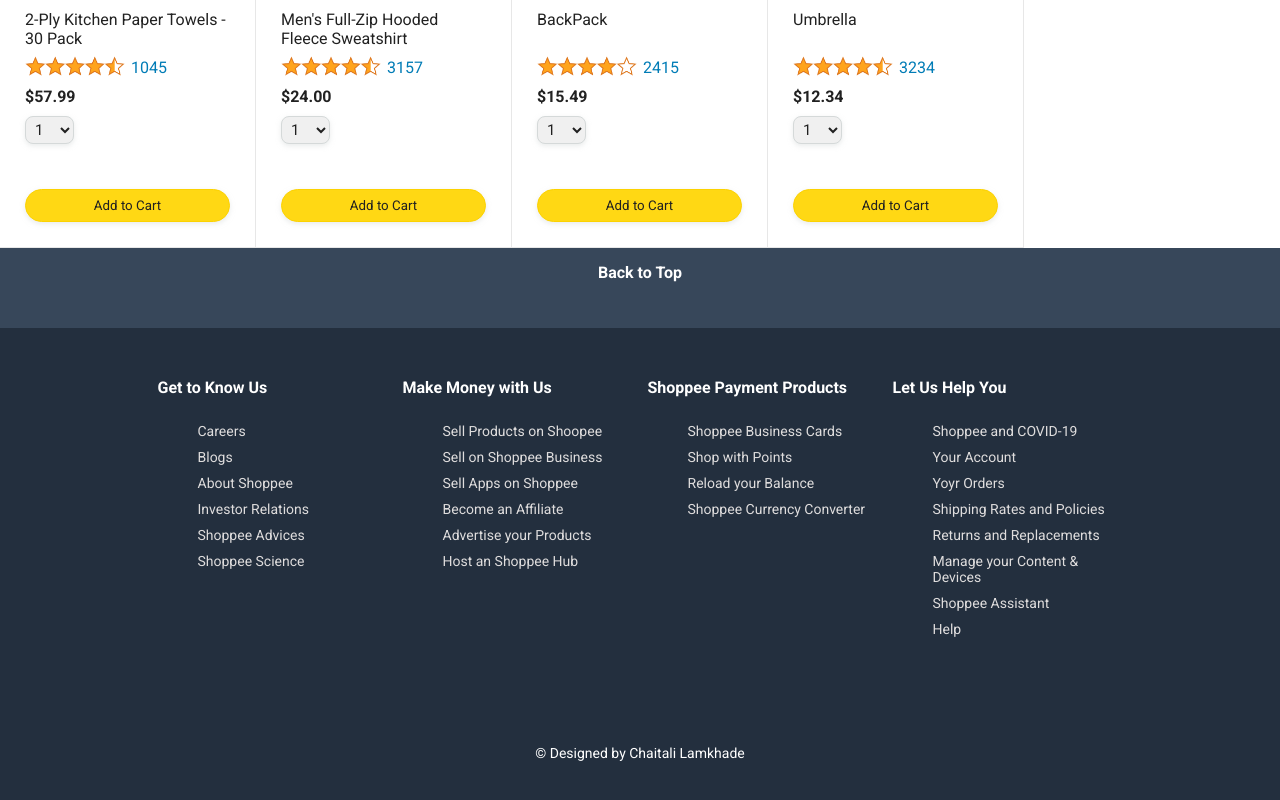
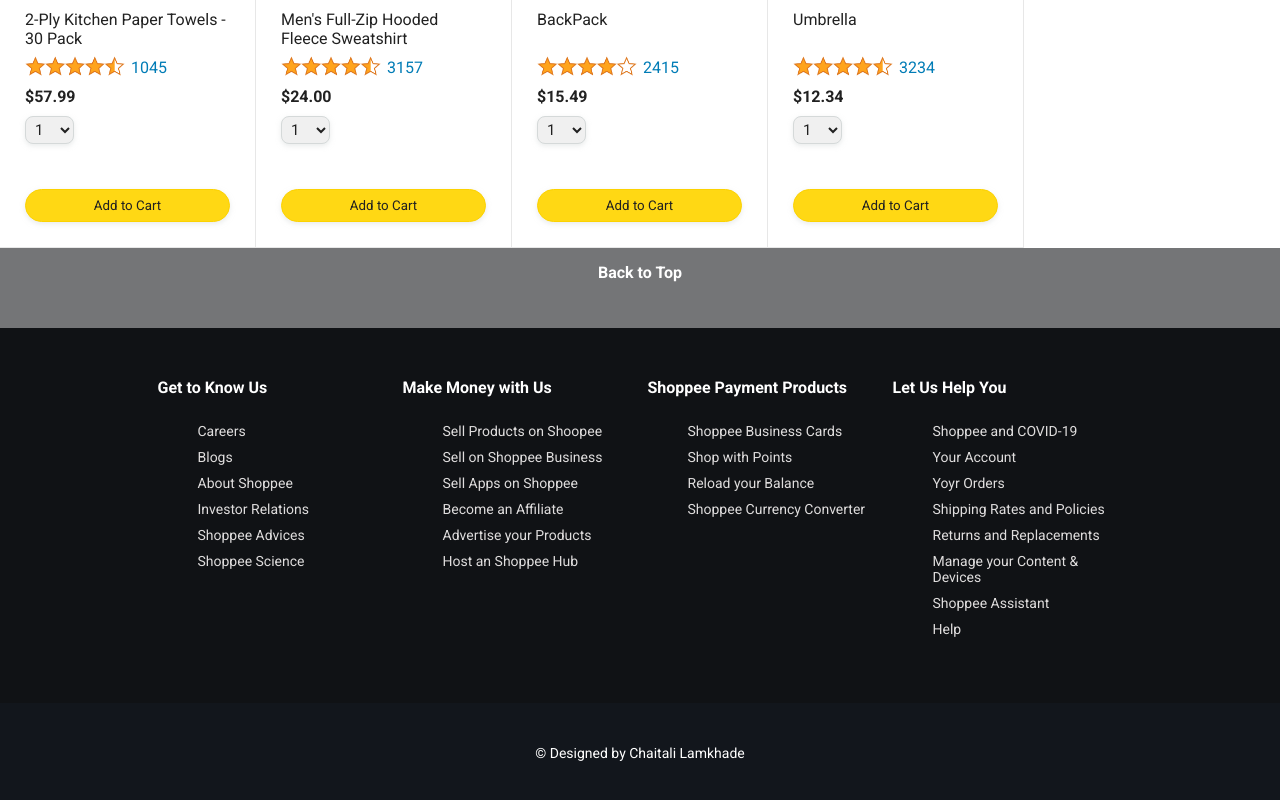
Before and after one commit to Chaitali-Lamkhade01/E-Commerce-website, a plain HTML site: page index.html in a window 1280 px wide. Shown: the part 4054-4854 px from the top of the page. Drawn offline with Linux system fonts and the light colour scheme.

Commit message:
add file

```diff
--- a/styles/shared/general.css
+++ b/styles/shared/general.css
@@ -108,7 +108,7 @@
 .backtop{
   text-align: center;
   height:50px;
-  background-color: #37475a;
+  background-color: #747577;
   padding:15px;
   cursor: pointer;
 }
@@ -120,7 +120,7 @@
   background-color: #4d627c;
 }
 .detail{
-  background-color: #232f3e;
+  background-color: #101215;
   height:375px;
 }
 .table{
@@ -147,7 +147,7 @@
   font-size: 14px;
 }
 .copy{
-  background-color: #232f3e;
+  background-color: #12161c;
   height: 90px;
   padding:40px;
   text-align: center;
```
